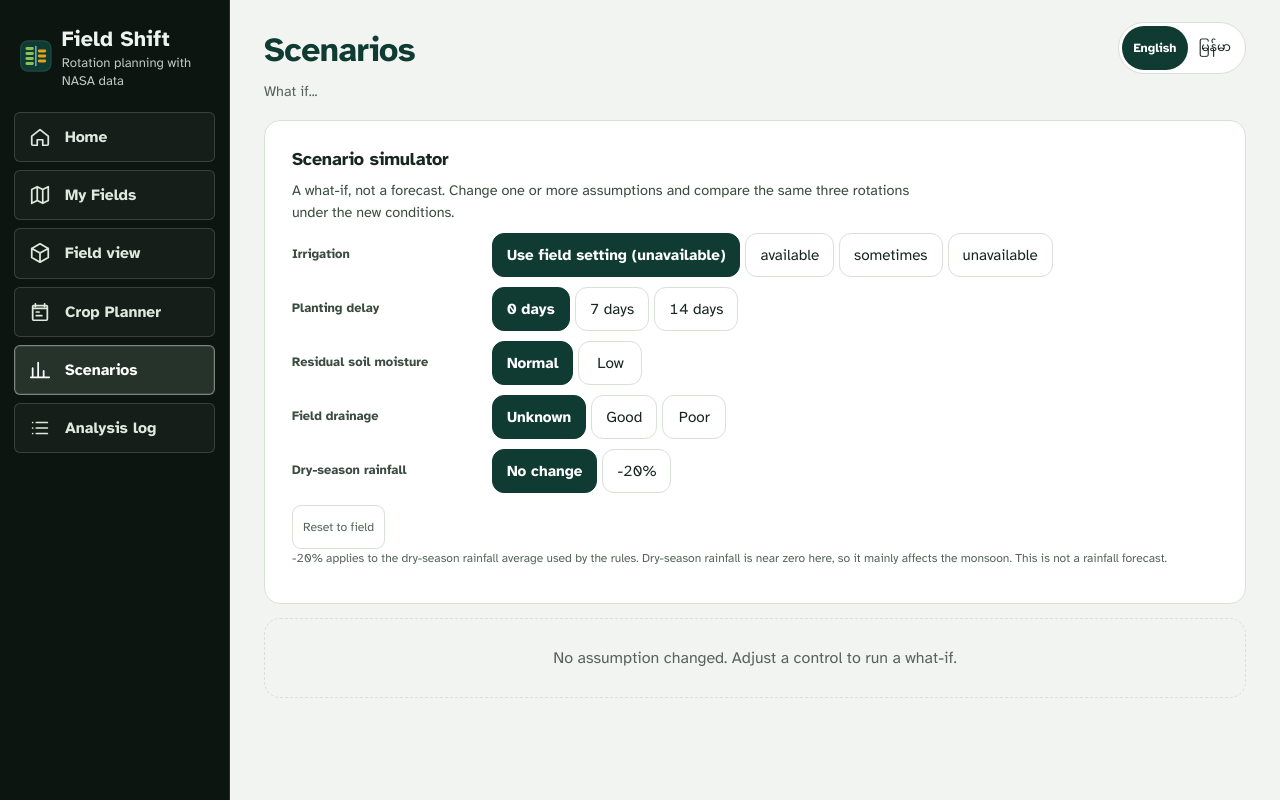
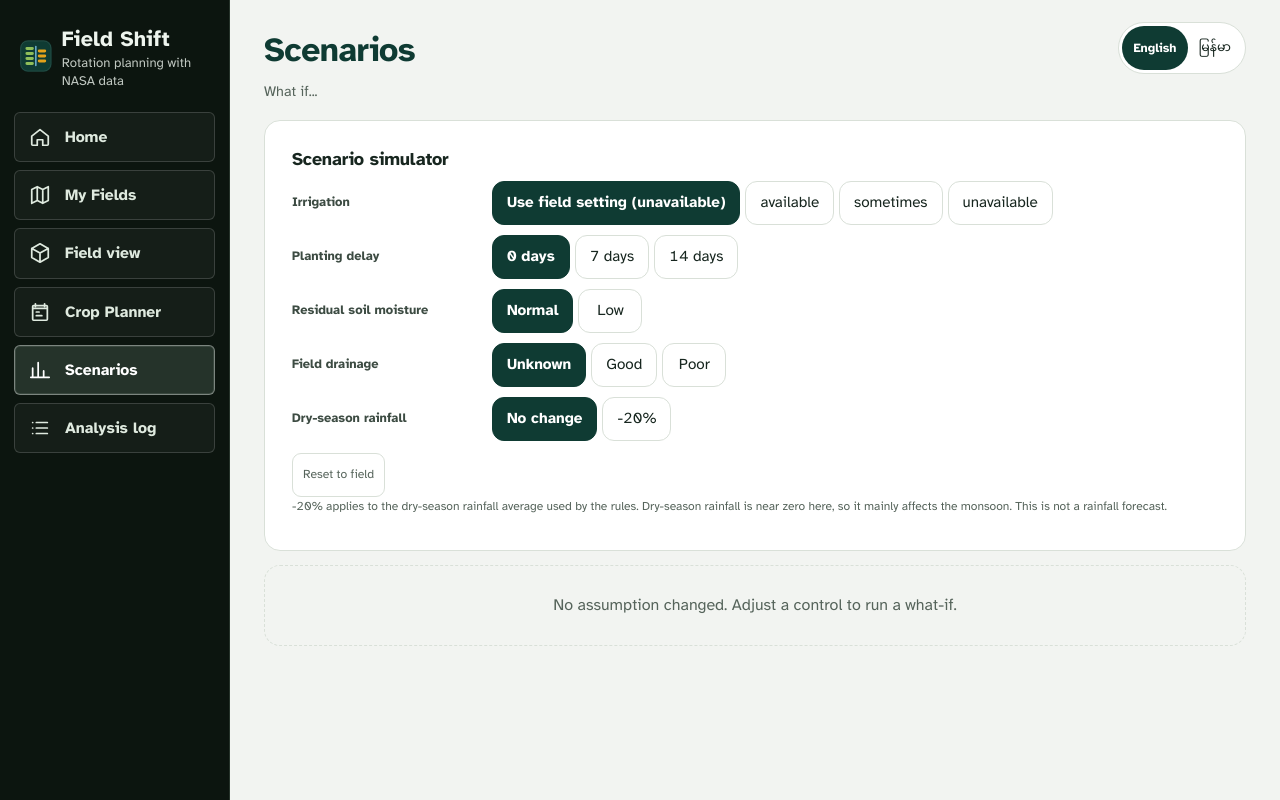
Before and after one commit to Alphathanlwin/NASA, a React (Vite) app in the folder frontend/: page / in a window 1280 px wide. Both pictures are taken after a click on the button "Scenarios". Built offline with nearby package versions, Linux system fonts and the light colour scheme.

Commit message:
style: remove the intro line from the Scenarios page

```diff
--- a/frontend/src/components/ScenarioPanel.tsx
+++ b/frontend/src/components/ScenarioPanel.tsx
@@ -39,7 +39,6 @@ export function ScenarioPanel({ draft, onChange, result, fieldIrrigation }: {
     <div className="stack">
       <section className="card">
         <h3>{t('scenario.title')}</h3>
-        <p className="lead">{t('scenario.lead')}</p>
 
         <div className="scenario-grid">
           <Group label={t('scenario.irrigation')}>
```
